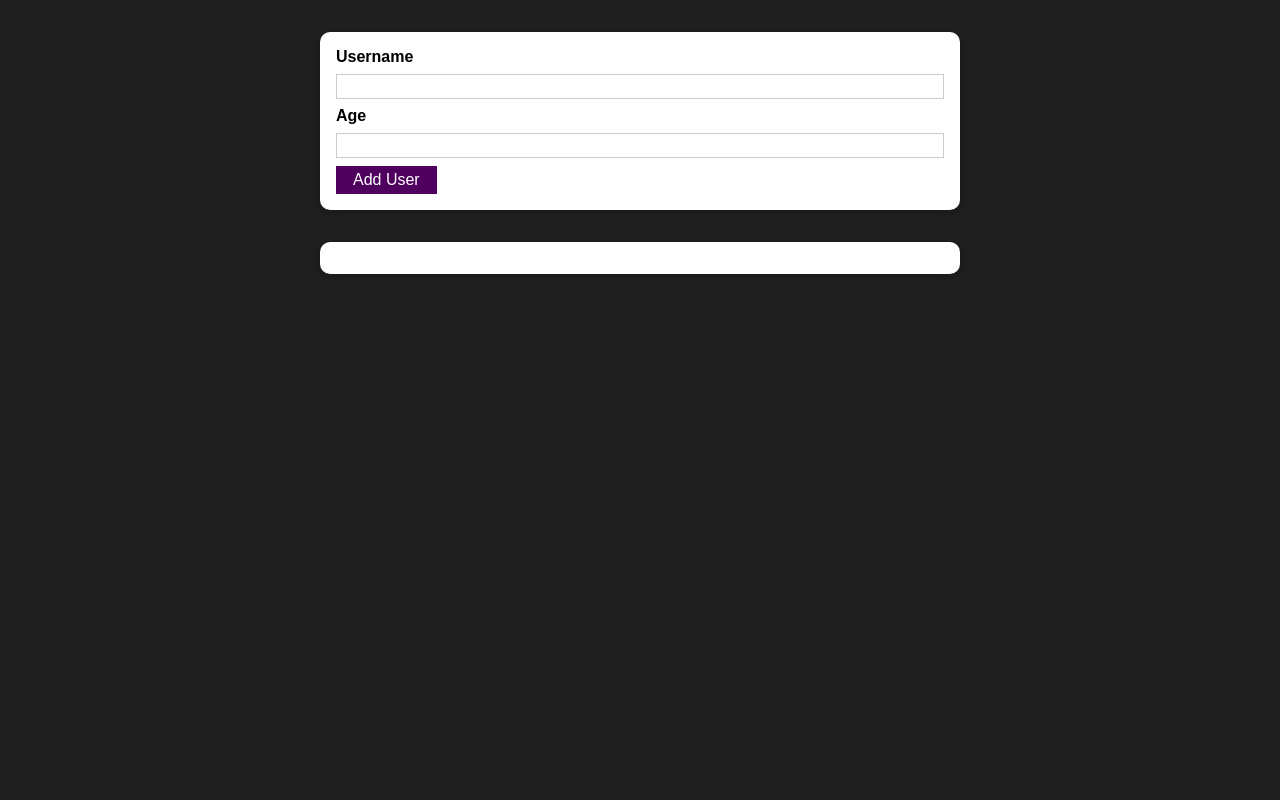
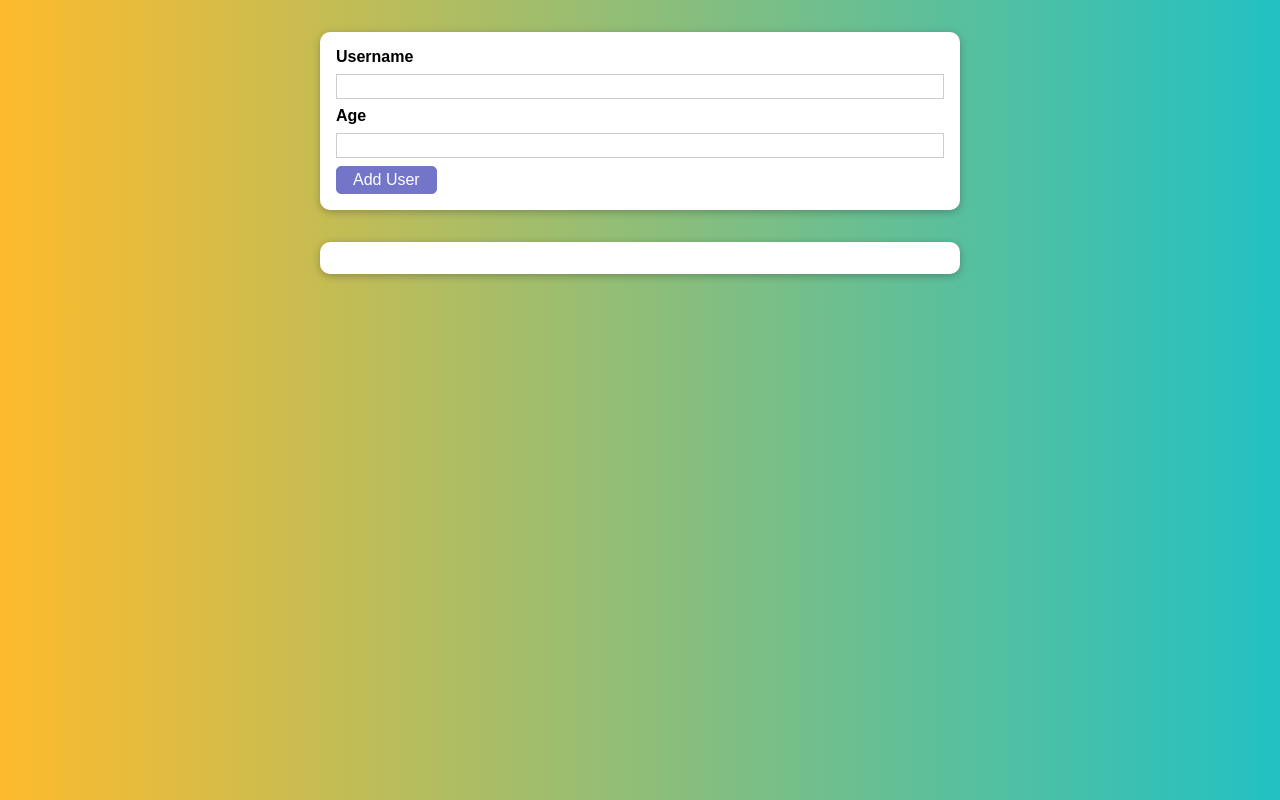
Before and after one commit to WizardIsHere/Add-User, a React (Create React App) app: page / in a window 1280 px wide. Built offline with nearby package versions, Linux system fonts and the light colour scheme.

Commit message:
💄 Error Modal and  UI changes

```diff
--- /dev/null
+++ b/src/components/Helpers/Wrappers.js
@@ -0,0 +1,3 @@
+const Wrapper = (props) => props.children
+
+export default Wrapper;
--- a/src/components/UI/Button.module.css
+++ b/src/components/UI/Button.module.css
@@ -1,7 +1,8 @@
 .button {
     font: inherit;
-    border: 1px solid #4f005f;
-    background: #4f005f;
+    border: 1px solid #7375c8;
+    border-radius: 5px;
+    background: #7375c8;
     color: white;
     padding: 0.25rem 1rem;
     cursor: pointer;
@@ -9,8 +10,8 @@
 
   .button:hover,
   .button:active {
-    background: #741188;
-    border-color: #741188;
+    background: #3ad1b9;
+    border-color: #3ad1b9;
   }
 
   .button:focus {
--- a/src/components/UI/ErrorModal.module.css
+++ b/src/components/UI/ErrorModal.module.css
@@ -18,7 +18,7 @@
   }
 
   .header {
-    background: #4f005f;
+    background: #7375c8;
     padding: 1rem;
   }
 
--- a/src/components/Users/AddUser.js
+++ b/src/components/Users/AddUser.js
@@ -1,6 +1,7 @@
 import React, { useState } from "react";
 import Card from "../UI/Card";
 import Button from "../UI/Button";
+import Wrapper from "../Helpers/Wrappers";
 import classes from "./AddUser.module.css";
 import ErrorModal from "../UI/ErrorModal";
 
@@ -42,7 +43,7 @@ const AddUser = (props) => {
   };
 
   return (
-    <div>
+    <Wrapper>
       {error && (
         <ErrorModal
           title={error.title}
@@ -69,7 +70,7 @@ const AddUser = (props) => {
           <Button type="submit">Add User</Button>
         </form>
       </Card>
-    </div>
+    </Wrapper>
   );
 };
 
--- a/src/index.css
+++ b/src/index.css
@@ -4,7 +4,10 @@
 
 html {
   font-family: sans-serif;
-  background-color: #1f1f1f;
+  background: #22c1c3;  /* fallback for old browsers */
+  background: -webkit-linear-gradient(to right, #fdbb2d, #22c1c3);  /* Chrome 10-25, Safari 5.1-6 */
+  background: linear-gradient(to right, #fdbb2d, #22c1c3); /* W3C, IE 10+/ Edge, Firefox 16+, Chrome 26+, Opera 12+, Safari 7+ */
+
 }
 
 body {
```
